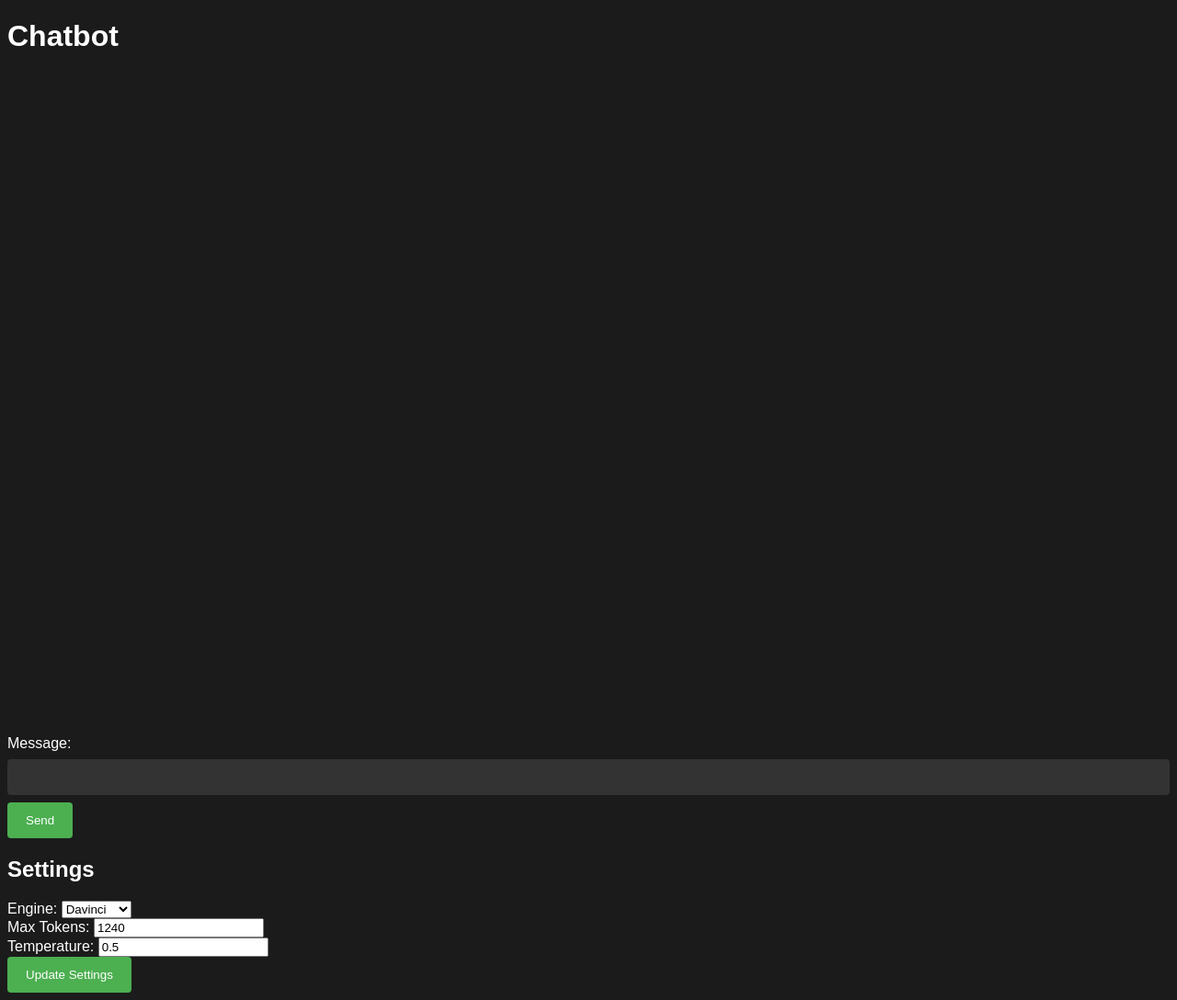
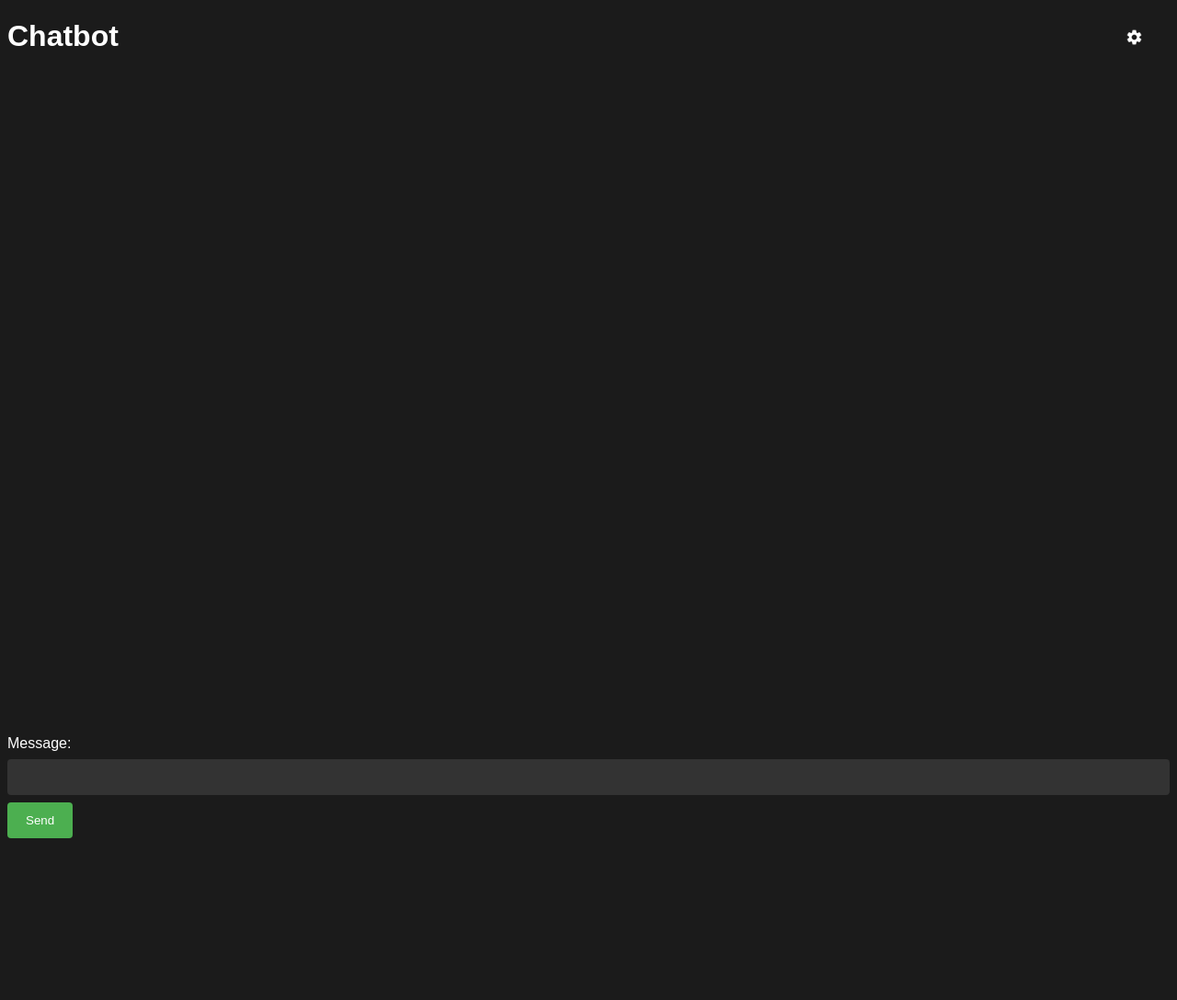
Before and after one commit to xleschx/AI-Chat, a Flask app: page / in a window 1280 px wide. Shown: the whole page at 92% size. After the commit the page ends 912 px from the top, so only its background shows below. Run offline with Flask 2, Linux system fonts and the light colour scheme.

Commit message:
bug fixes

```diff
--- a/app.py
+++ b/app.py
@@ -3,12 +3,14 @@
 
 import openai
 from flask import Flask, render_template, request
+from werkzeug.utils import redirect
 
 # Set up OpenAI API key
 openai.api_key_path = 'openAIKey'
 
 # Create Flask app
 app = Flask(__name__, template_folder='templates', static_folder='static')
+
 # Keep track of chat history
 chat_history = []
 
@@ -17,9 +19,17 @@
 DEFAULT_MAX_TOKENS = 1240
 DEFAULT_TEMPERATURE = 0.5
 
+# Global variables for settings
+ENGINE = DEFAULT_ENGINE
+MAX_TOKENS = DEFAULT_MAX_TOKENS
+TEMPERATURE = DEFAULT_TEMPERATURE
+
+
 # Define settings page route
 @app.route('/settings', methods=['GET', 'POST'])
 def settings():
+    global ENGINE, MAX_TOKENS, TEMPERATURE
+
     if request.method == 'POST':
         # Get form values
         engine = request.form['engine']
@@ -27,13 +37,15 @@
         temperature = request.form['temperature']
 
         # Set global variables to new values
-        global ENGINE, MAX_TOKENS, TEMPERATURE
         ENGINE = engine
         MAX_TOKENS = int(max_tokens)
         TEMPERATURE = float(temperature)
+        return redirect("/", code=302)
 
-    # Render settings page
     return render_template('settings.html', engine=ENGINE, max_tokens=MAX_TOKENS, temperature=TEMPERATURE)
+
+
+# Define home page route
 
 # Define home page route
 @app.route('/', methods=['GET', 'POST'])
@@ -79,6 +91,8 @@
     # Render home page
     return render_template('index.html')
 
+# Render home page
+
 if __name__ == "__main__":
     # Initialize global variables
     ENGINE = DEFAULT_ENGINE
--- a/requirements.txt
+++ b/requirements.txt
@@ -1,2 +1,2 @@
-Flask==2.2.3
-openai==0.27.1
+Flask==2.0.2
+openai==0.11.2
--- a/static/style.css
+++ b/static/style.css
@@ -66,3 +66,24 @@
         0% { transform: rotate(0deg); }
         100% { transform: rotate(360deg); }
       }
+
+      .settings{
+         width: 40%
+      }
+
+      .settingLink{
+         float:right;
+      }
+
+      .back-button {
+         background-color: transparent;
+         color: white;
+         padding: 12px 20px;
+         border: none;
+         border-radius: 4px;
+         cursor: pointer;
+     }
+
+      .back-button:hover {
+        background-color: #3e8e41;
+     }
--- a/templates/index.html
+++ b/templates/index.html
@@ -7,7 +7,7 @@
     <link rel="stylesheet" href='/static/style.css'/>
 </head>
 <body>
-<h1>Chatbot</h1>
+<h1>Chatbot <a href="/settings" class="settingLink"><img src="/static/settings-icon.png" alt="Settings" class="settings"></a></h1>
 
 <!-- Chat history -->
 <div class="chatbox">
@@ -30,26 +30,6 @@
     <label for="message">Message:</label>
     <input type="text" id="message" name="message" required>
     <input type="submit" value="Send">
-
-    <!-- Settings form -->
-    <div class="settings">
-        <h2>Settings</h2>
-        <label for="engine">Engine:</label>
-        <select id="engine" name="engine">
-            <option value="text-davinci-002">Davinci</option>
-            <option value="text-curie-001">Curie</option>
-            <option value="text-babbage-001">Babbage</option>
-            <option value="text-ada-001">Ada</option>
-        </select>
-        <br>
-        <label for="max_tokens">Max Tokens:</label>
-        <input type="number" id="max_tokens" name="max_tokens" value="1240" required>
-        <br>
-        <label for="temperature">Temperature:</label>
-        <input type="number" id="temperature" name="temperature" step="0.1" value="0.5" required>
-        <br>
-        <input type="submit" value="Update Settings">
-    </div>
 </form>
 
 </body>
```
Also changed, not shown: templates/settings.html (+5 -3 lines), static/settings-icon.png (added).
